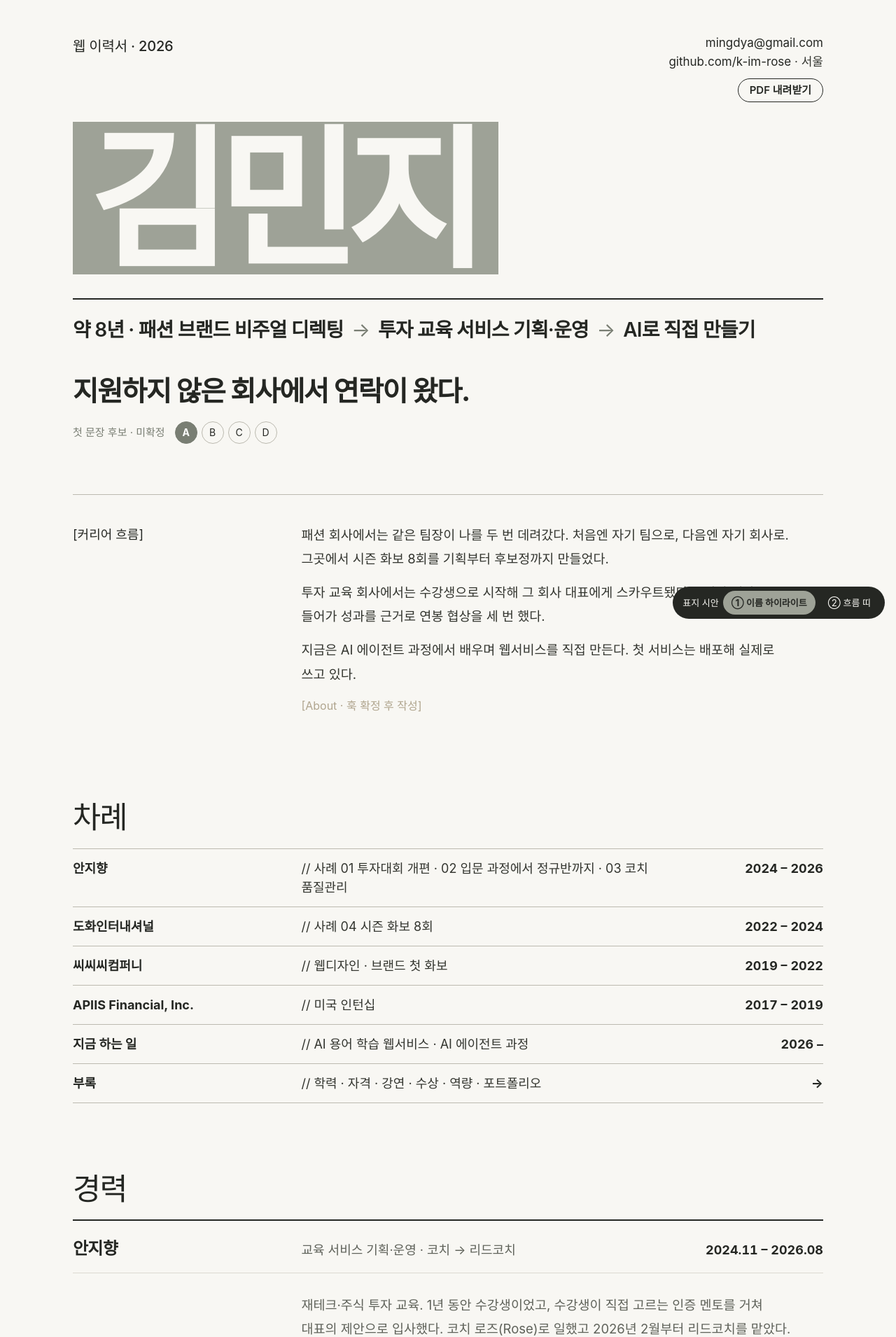
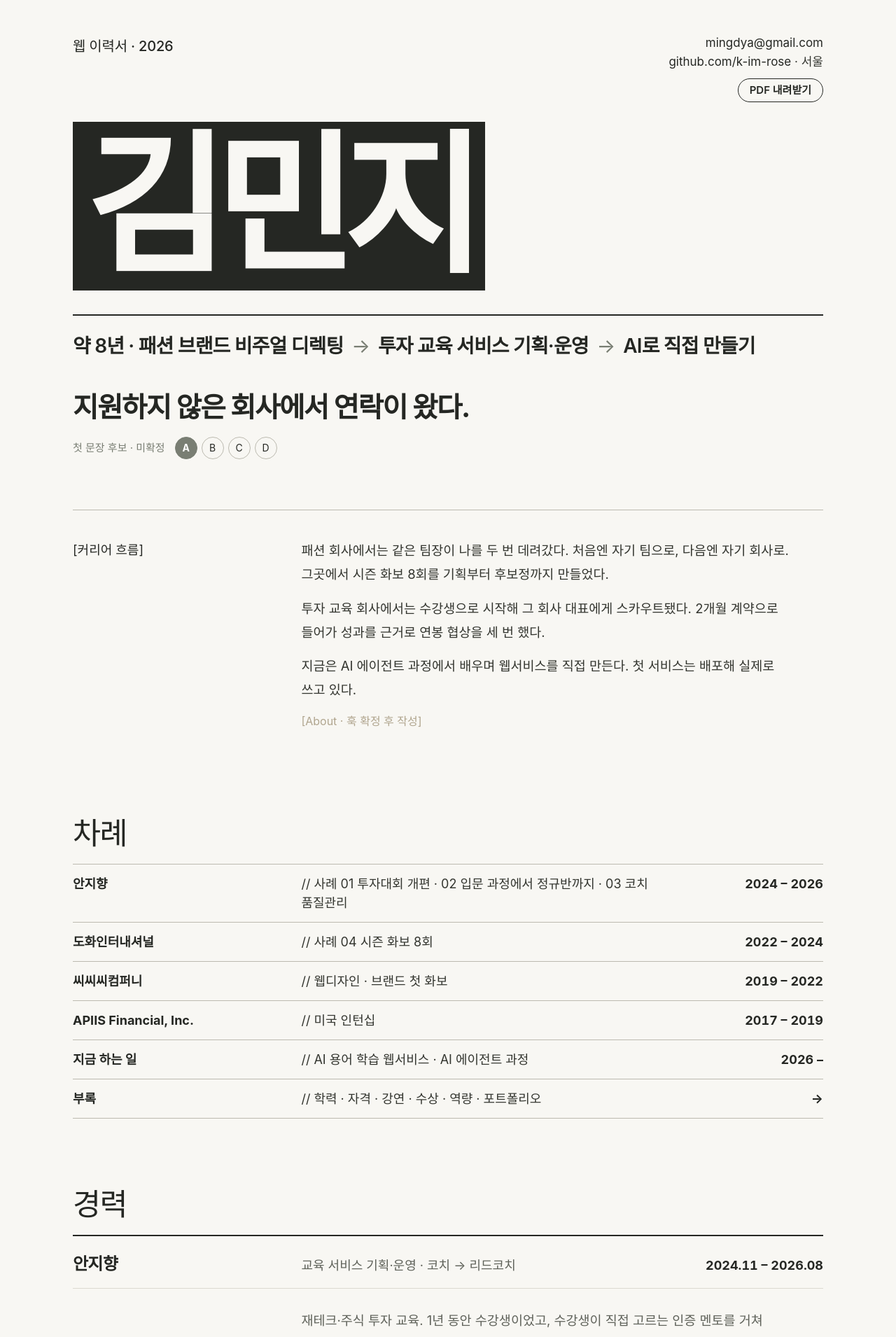
Before and after one commit to k-im-rose/k-im-rose.github.io, a Jekyll site: the page built from draft-cv.html, in a window 1280 px wide. Shown: the top 1910 px of the page at 70% size. Built offline with Jekyll 4.4.1, drawn with Linux system fonts in a browser that asks for light colours; some web fonts are replaced.

Commit message:
이력서 시안: 표지를 이름 하이라이트로 확정, 차콜 상자·여백 정렬
- 표지 비교 스위치와 흐름 띠 스타일 삭제
- 이름 뒤 상자를 진한 차콜로, 이름은 아이보리
- 글자 실제 윤곽 기준으로 위·아래·좌·우 여백을 0.1em으로 맞춤 (실측 13/13/14/13px)

Co-Authored-By: Claude Opus 5.5 <noreply@anthropic.com>

```diff
--- a/assets/css/cv.css
+++ b/assets/css/cv.css
@@ -201,18 +201,13 @@ a.row:hover, a.row:hover b, a.row:hover span { color: #fff; }
 /* ═════ 3차: 밝은 세이지 면 + 왼쪽 칸 활용 ═════ */
 :root { --sage-light: #9EA297; }   /* 글자용 세이지(#797E73)보다 밝은 면 전용 색 */
 
-/* 표지 시안 ① 이름 하이라이트: 이름 크기에 맞춘 상자, 글자는 바탕색 */
-body[data-cover="name"] .name span {
-  display: inline-block; background: var(--sage-light); color: var(--paper);
-  padding: 0.06em 0.16em 0.02em 0.1em;
+/* 표지: 이름 뒤 진한 차콜 상자, 이름은 바탕색
+   여백은 글자 실제 윤곽(김민지, Pretendard 900) 기준으로 위·아래·좌·우 모두 0.1em이 되게 계산한 값 */
+.name span {
+  display: inline-block; background: var(--ink); color: var(--paper);
+  padding: 0.092em 0.094em 0.092em 0.079em;
 }
 
-/* 표지 시안 ② 흐름 띠: 이름 아래 선 대신 한 줄 띠 */
-body[data-cover="band"] .flow {
-  border-top: 0; background: var(--sage-light); color: var(--ink);
-  padding: 18px 24px; margin-top: 36px;
-}
-body[data-cover="band"] .flow span { color: var(--paper); font-weight: 600; }
 
 /* 사례: 번호·제목·부제는 왼쪽 칸, 문제/한 일/결과는 내용 칸 */
 .job .body > .case { grid-column: 1 / 4; max-width: none; display: grid; grid-template-columns: var(--cols); column-gap: var(--gap); align-items: start; }
@@ -222,16 +217,10 @@ body[data-cover="band"] .flow span { color: var(--paper); font-weight: 600; }
 .case-head h3 span { margin-top: 6px; font-size: 16.5px; line-height: 1.55; }
 .case dl { grid-column: 2 / 4; max-width: var(--measure); }
 
-/* 시안 비교 스위치 (시안 페이지 전용) */
-.review { position: fixed; right: 16px; bottom: 16px; z-index: 10; display: flex; gap: 6px; align-items: center; padding: 6px 8px 6px 14px; background: var(--ink); color: var(--paper); border-radius: 999px; font-size: 13px; }
-.review button { font: inherit; font-size: 13px; border: 0; border-radius: 999px; padding: 5px 12px; background: transparent; color: var(--paper); cursor: pointer; }
-.review button.on { background: var(--sage-light); color: var(--ink); font-weight: 700; }
 
 @media (max-width: 720px) {
   .job .body > .case { display: block; }
   .case-head { position: static; padding-top: 0; margin-bottom: 14px; }
   .case-head h3 { font-size: 20px; }
-  body[data-cover="band"] .flow { padding: 14px 16px; }
-  .review { left: 12px; right: 12px; justify-content: center; }
 }
-@media print { .review { display: none; } .case-head { position: static; } }
+@media print { .case-head { position: static; } }
--- a/draft-cv.html
+++ b/draft-cv.html
@@ -242,21 +242,3 @@ draft_page: true
 </footer>
 
 </main>
-
-<div class="review" role="group" aria-label="표지 시안 비교">
-  <span>표지 시안</span>
-  <button type="button" class="on" data-cover="name">① 이름 하이라이트</button>
-  <button type="button" data-cover="band">② 흐름 띠</button>
-</div>
-<script>
-  (function () {
-    var q = new URLSearchParams(location.search).get('cover');
-    var btns = document.querySelectorAll('.review button');
-    function set(v) {
-      document.body.dataset.cover = v;
-      btns.forEach(function (b) { b.classList.toggle('on', b.dataset.cover === v); });
-    }
-    btns.forEach(function (b) { b.addEventListener('click', function () { set(b.dataset.cover); }); });
-    set(q === 'band' ? 'band' : 'name');
-  })();
-</script>
```
